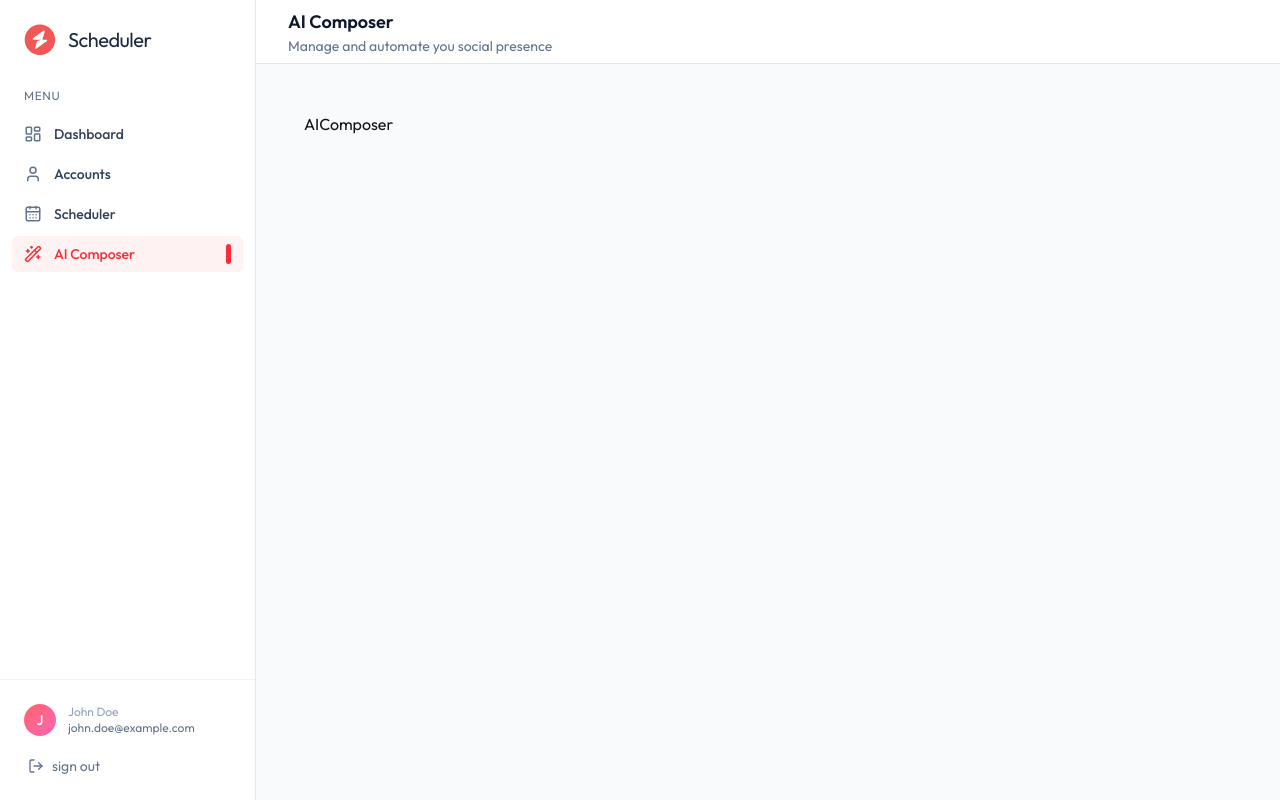
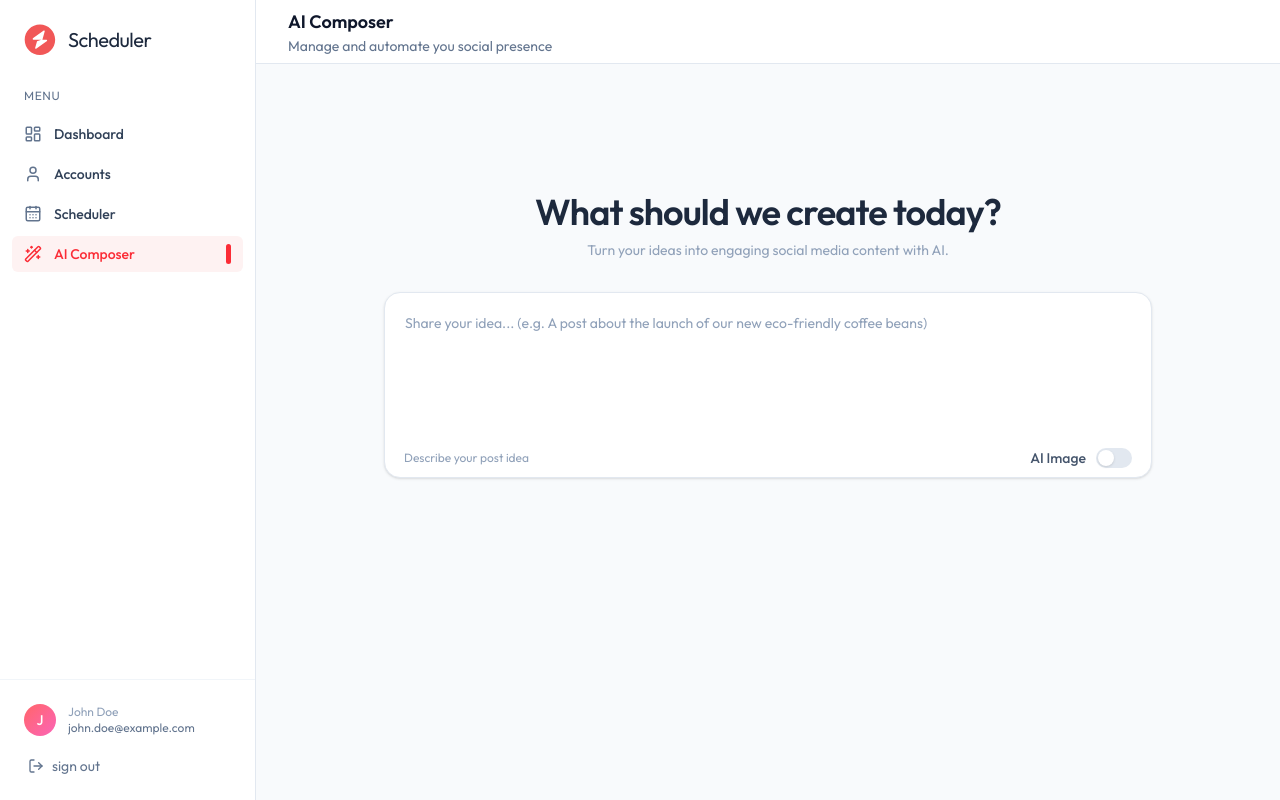
Before and after one commit to naimsheikh8020/Social-Media-Automation-Platform, a React (Vite) app in the folder Frontend/: page /ai-composer in a window 1280 px wide. Built offline with nearby package versions, Linux system fonts and the light colour scheme.

Commit message:
feat: add AI content generator interface

```diff
--- a/Frontend/src/pages/AIComposer.tsx
+++ b/Frontend/src/pages/AIComposer.tsx
@@ -1,7 +1,92 @@
+import { useEffect, useState } from "react"
+import { dummyGenerationData } from "../assets/assets"
 
 const AIComposer = () => {
+  const [prompt, setPrompt] = useState<string>('')
+  const [tone, setTone] = useState<string>('Professional')
+  const [generateImage, setGenerateImage] = useState<boolean>(false)
+  const [loading, setLoading] = useState<boolean>(false)
+  const [generations, setGenerations] = useState<any[]>([])
+
+  //Scheduling State
+  // const [activeScheduler, setActiveScheduler] = useState<any>(null)
+  const [activeScheduler, setActiveScheduler] = useState<any>(null);
+  const [selectedPlatforms, setSelectedPlatforms] = useState<string[]>([]);
+  const [scheduledDate, setScheduledDate] = useState<string>("");
+  const [scheduledTime, setScheduledTime] = useState<string>("");
+  const [scheduling, setScheduling] = useState<boolean>(false);
+
+  const fetchGenerations = async () => {
+    setGenerations(dummyGenerationData)
+  }
+
+  useEffect(() => {
+    fetchGenerations()
+  }, [])
+
+  const tones = ["Professional", "Creative", "Funny", "Excited", "Casual", "Friendly", "Formal", "Humorous", "Inspirational", "Persuasive", "Empathetic", "Optimistic", "Confident"]
+
   return (
-    <div>AIComposer</div>
+    <div className="max-w-4xl mx-auto space-y-12 pb-20 animate-in fade-in duration-700">
+      {/* Input Section */}
+
+      <div className="max-w-3xl mx-auto mt-20 space-y-8">
+
+        {/* Heading */}
+        <div className="text-center space-y-2">
+          <h1 className="text-3xl sm:text-4xl font-semibold text-slate-800 tracking-tight">
+            What should we create today?
+          </h1>
+          <p className="text-sm text-slate-400">
+            Turn your ideas into engaging social media content with AI.
+          </p>
+        </div>
+
+        {/* Prompt Box */}
+        <div className="relative group">
+          <textarea
+            placeholder="Share your idea... (e.g. A post about the launch of our new eco-friendly coffee beans)"
+            value={prompt}
+            onChange={(e) => setPrompt(e.target.value)}
+            rows={5}
+            className="w-full resize-none rounded-2xl border border-slate-200 bg-white px-5 py-5 pb-16 text-sm text-slate-800 placeholder:text-slate-400 outline-none transition-all duration-200 focus:border-red-300 focus:ring-4 focus:ring-red-50 shadow-sm"
+          />
+
+          {/* Bottom Toolbar */}
+          <div className="absolute bottom-4 left-5 right-5 flex items-center justify-between">
+
+            <span className="text-xs text-slate-400">
+              Describe your post idea
+            </span>
+
+            {/* AI Image Toggle */}
+            <button
+              type="button"
+              onClick={() => setGenerateImage(!generateImage)}
+              aria-pressed={generateImage}
+              className="flex items-center gap-2.5 text-sm font-medium text-slate-600 hover:text-slate-900 transition-colors"
+            >
+              <span>AI Image</span>
+
+              <div
+                className={`relative inline-flex h-5 w-9 shrink-0 rounded-full transition-colors duration-200 ${generateImage ? "bg-red-500" : "bg-slate-200"
+                  }`}
+              >
+                <span
+                  className={`pointer-events-none absolute left-0.5 top-0.5 size-4 rounded-full bg-white shadow-sm transition-transform duration-200 ${generateImage ? "translate-x-4" : "translate-x-0"
+                    }`}
+                />
+              </div>
+            </button>
+          </div>
+        </div>
+      </div>
+
+
+      {/* Ai Generation Post */}
+
+      {/* Scheduler Modal */}
+    </div>
   )
 }
 
--- a/Frontend/src/pages/Scheduler.tsx
+++ b/Frontend/src/pages/Scheduler.tsx
@@ -147,7 +147,7 @@ const Scheduler = () => {
 
           {/* Header */}
           <div className="flex items-center gap-3 px-5 py-4 border-b border-slate-100">
-            <CalendarDaysIcon className="size-4 text-slate-500" />
+            <CalendarDaysIcon className="size-4 text-yellow-500" />
 
             <h3 className="text-sm font-semibold text-slate-800">
               Upcoming
```
